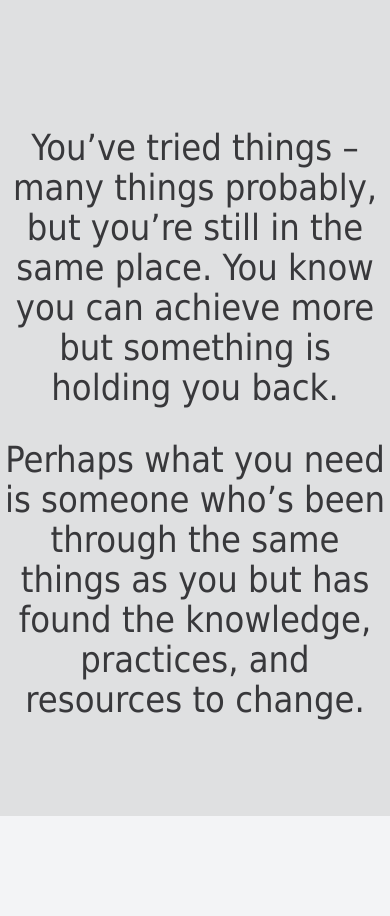
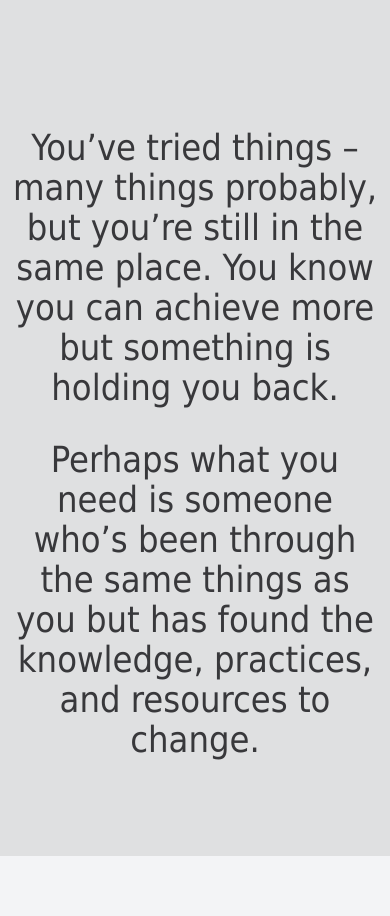
Before and after one commit to michaelzick/michaelzick.com, a Next.js app: page / in a window 390 px wide. Shown: the part 1380-2296 px from the top of the page. Built offline with nearby package versions, Linux system fonts and the light colour scheme; grey boxes are pictures that could not be loaded.

Commit message:
Add mobile padding to intro section text

```diff
--- a/app/page.tsx
+++ b/app/page.tsx
@@ -71,7 +71,7 @@ export default function Home() {
 
       {/* Intro Section */}
       <section className="py-24 bg-light-grey text-default-grey text-4xl">
-        <div className="max-w-5xl mx-auto text-center space-y-8">
+        <div className="max-w-5xl mx-auto text-center space-y-8 px-2.5 md:px-0">
           <h2>You’ve tried things – many things probably, but you’re still in the same place. You know you can achieve more but something is holding you back.</h2>
           <h2>Perhaps what you need is someone who’s been through the same things as you but has found the knowledge, practices, and resources to change.</h2>
         </div>
```
